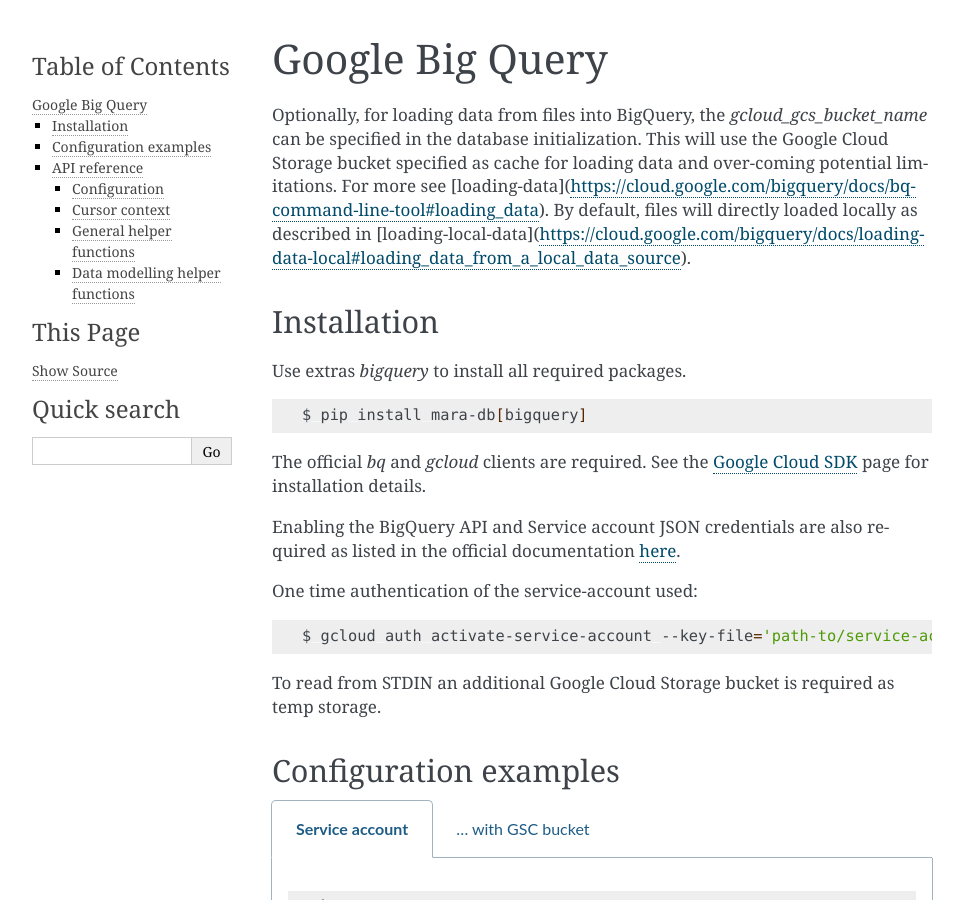
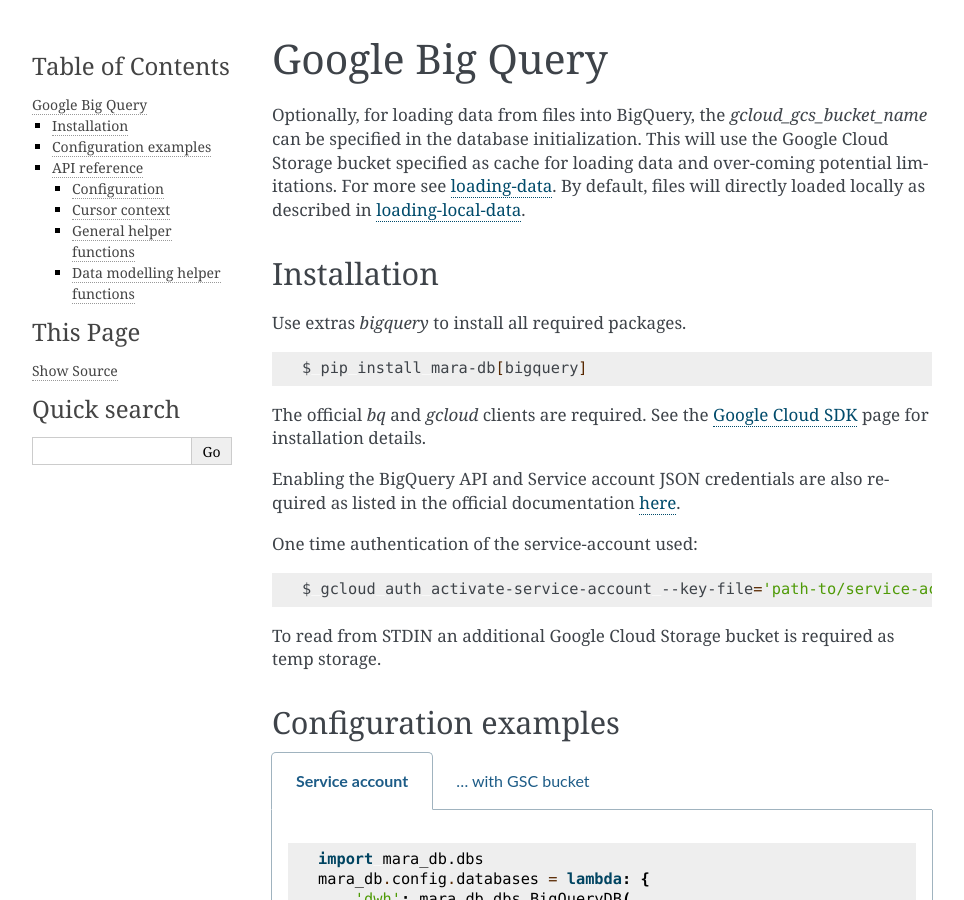
Before and after one commit to mara/mara-db, a Sphinx documentation site: the page built from docs/dbs/BigQuery.rst, in a window 1280 px wide and 900 px high. Shown: the whole window, without its empty margins (148-1112 px from the left). Built offline with Sphinx 7.4.7, drawn with Linux system fonts in a browser that asks for light colours.

Commit message:
fix links in documentation

```diff
--- a/docs/dbs/BigQuery.rst
+++ b/docs/dbs/BigQuery.rst
@@ -3,8 +3,8 @@
 
 Optionally, for loading data from files into BigQuery, the `gcloud_gcs_bucket_name` can be specified in the database initialization.
 This will use the Google Cloud Storage bucket specified as cache for loading data and over-coming potential limitations.
-For more see [loading-data](https://cloud.google.com/bigquery/docs/bq-command-line-tool#loading_data).
-By default, files will directly loaded locally as described in [loading-local-data](https://cloud.google.com/bigquery/docs/loading-data-local#loading_data_from_a_local_data_source).
+For more see `loading-data <https://cloud.google.com/bigquery/docs/bq-command-line-tool#loading_data>`_.
+By default, files will directly loaded locally as described in `loading-local-data <https://cloud.google.com/bigquery/docs/loading-data-local#loading_data_from_a_local_data_source>`_.
 
 Installation
 ------------
--- a/docs/dbs/Oracle.rst
+++ b/docs/dbs/Oracle.rst
@@ -5,9 +5,9 @@
 Installation
 ------------
 
-You have to make sure that the [Oracle Instant Client](https://www.oracle.com/database/technologies/instant-client.html) (`sqlplus64`) is installed.
+You have to make sure that the `Oracle Instant Client <https://www.oracle.com/database/technologies/instant-client.html>`_ (`sqlplus64`) is installed.
 
-On Mac, follow [these instructions](https://vanwollingen.nl/install-oracle-instant-client-and-sqlplus-using-homebrew-a233ce224bf). Then `sudo ln -s /usr/local/bin/sqlplus /usr/local/bin/sqlplus64` to make the binary accessible as `sqlplus64`.
+On Mac, follow `these instructions <https://vanwollingen.nl/install-oracle-instant-client-and-sqlplus-using-homebrew-a233ce224bf>`_. Then `sudo ln -s /usr/local/bin/sqlplus /usr/local/bin/sqlplus64` to make the binary accessible as `sqlplus64`.
 
 
 Configuration examples
```
